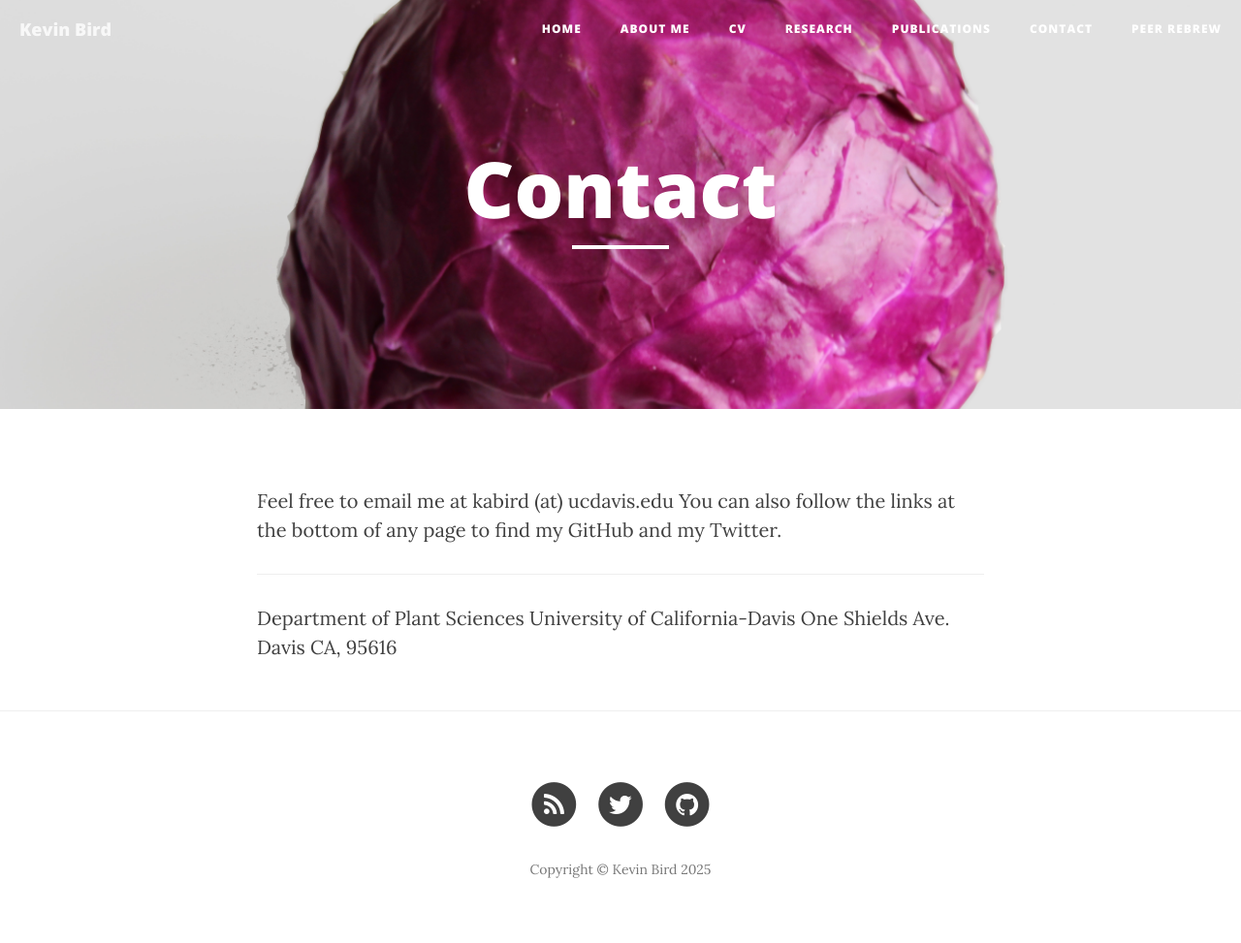
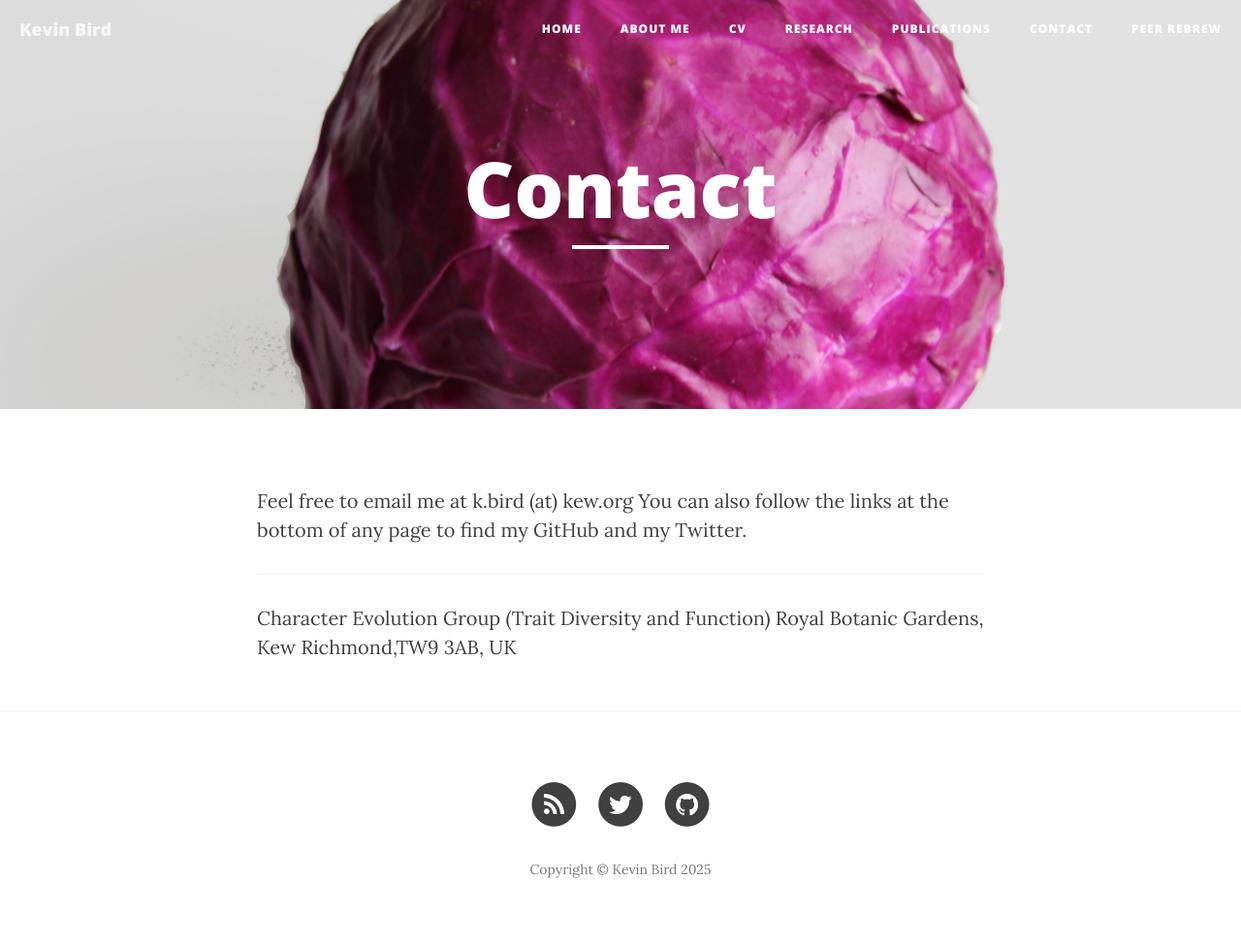
Before and after one commit to KevinABird/KevinABird.github.io, a Jekyll site: the page built from 5_contact.md, in a window 1280 px wide. Shown: the whole page at 97% size. Built offline with Jekyll 4.4.1, drawn with Linux system fonts in a browser that asks for light colours; nearby versions of some CDN libraries.

Commit message:
Update 5_contact.md

```diff
--- a/5_contact.md
+++ b/5_contact.md
@@ -4,12 +4,11 @@ title: "Contact"
 header-img: "img/Banner3.jpg"
 ---
 
-Feel free to email me at kabird (at) ucdavis.edu
+Feel free to email me at k.bird (at) kew.org
 You can also follow the links at the bottom of any page to find my GitHub and my Twitter.
 
 ___
 
-Department of Plant Sciences
-University of California-Davis
-One Shields Ave.
-Davis CA, 95616
+Character Evolution Group (Trait Diversity and Function)
+Royal Botanic Gardens, Kew
+Richmond,TW9 3AB, UK
```
